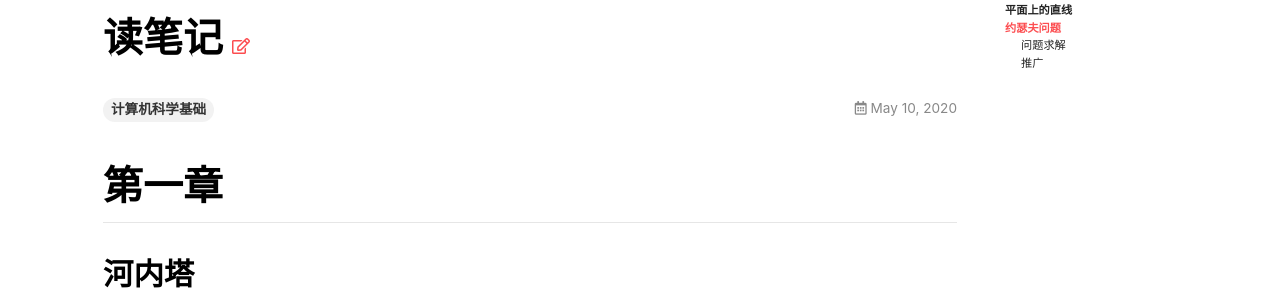
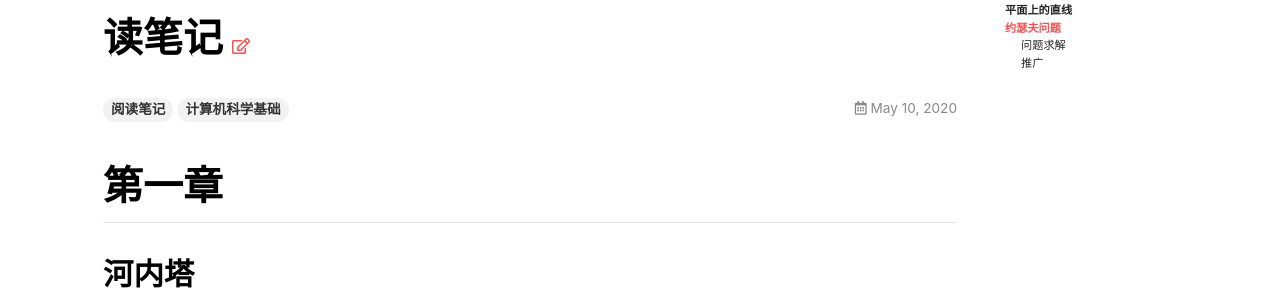
Before and after one commit to sureally/sureally.github.io, a Jekyll site: the page built from _posts/books/2020-05-10-《具体数学-计算机科学基础》阅读笔记.md, in a window 1280 px wide. Shown: the part 186-476 px from the top of the page. Built offline with Jekyll 4.4.1, drawn with Linux system fonts in a browser that asks for light colours; nearby versions of some CDN libraries; formulas are drawn with MathJax 3.

Commit message:
更新。Blog

```diff
--- a/_posts/books/2020-05-10-《具体数学-计算机科学基础》阅读笔记.md
+++ b/_posts/books/2020-05-10-《具体数学-计算机科学基础》阅读笔记.md
@@ -2,8 +2,8 @@
 layout: article
 title: 2020-05-10-《具体数学-计算机科学基础》阅读笔记
 date: 2020/5/10 18:21
-categories: [计算机科学基础]
-tags: [计算机科学基础]
+categories: [阅读笔记, 计算机科学基础]
+tags: [阅读笔记, 计算机科学基础]
 root-path: ../..
 ---
 
```
